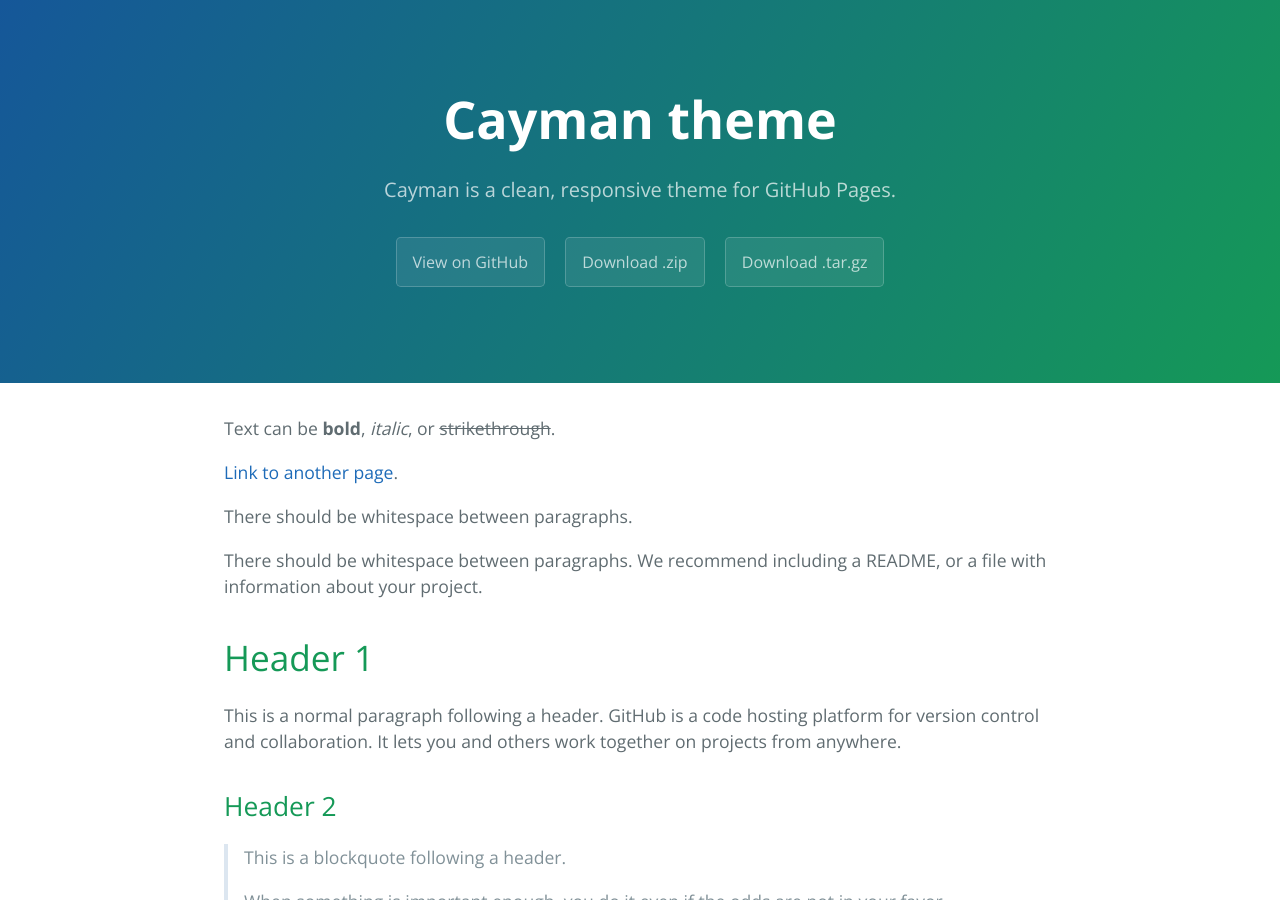
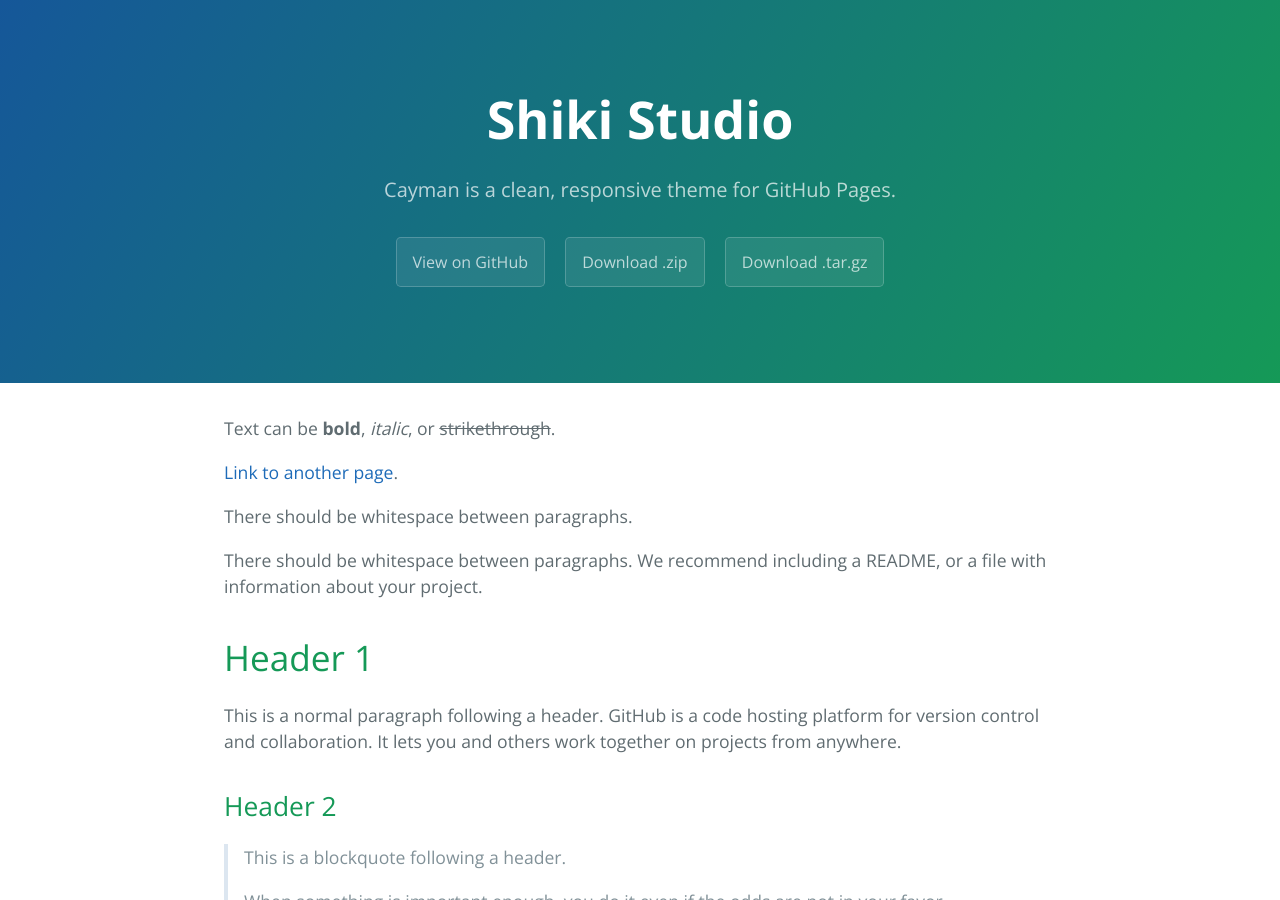
Before and after one commit to MiyahiroShiki/gh-pages, a Jekyll site: the page built from index.md, in a window 1280 px wide and 900 px high. Built offline with Jekyll 4.4.1, drawn with Linux system fonts in a browser that asks for light colours.

Commit message:
tema change

```diff
--- a/_config.yml
+++ b/_config.yml
@@ -1,4 +1,4 @@
-title: Cayman theme
+title: Shiki Studio
 description: Cayman is a clean, responsive theme for GitHub Pages.
 show_downloads: true
 google_analytics:
```
Also changed, not shown: 1 other file.
